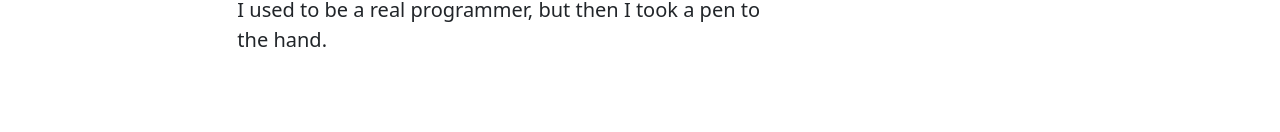
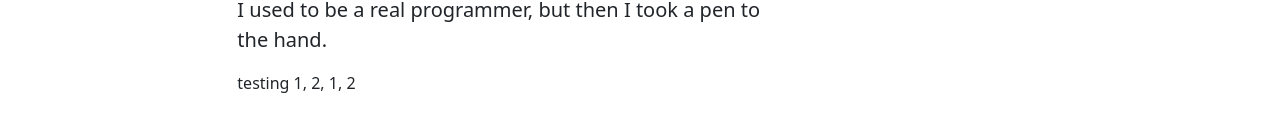
Before and after one commit to WSU-kduncan/3120-cicd-rabiddoughnuts, a plain HTML site: page Website/index.html in a window 1280 px wide. Shown: the part 254-386 px from the top of the page. Drawn offline with Linux system fonts and the light colour scheme.

Commit message:
webhook test

```diff
--- a/Website/index.html
+++ b/Website/index.html
@@ -120,6 +120,8 @@
   <div class="col-lg-8 mx-auto p-4 py-md-5">
   <h1>Welcome to Mog-town</h1>
     <p class="fs-5 col-md-8">I used to be a real programmer, but then I took a pen to the hand.</p>
+    <p> testing 1, 2, 1, 2 </p>
+
 
    </div>
     <script src="../assets/dist/js/bootstrap.bundle.min.js"></script>
```
